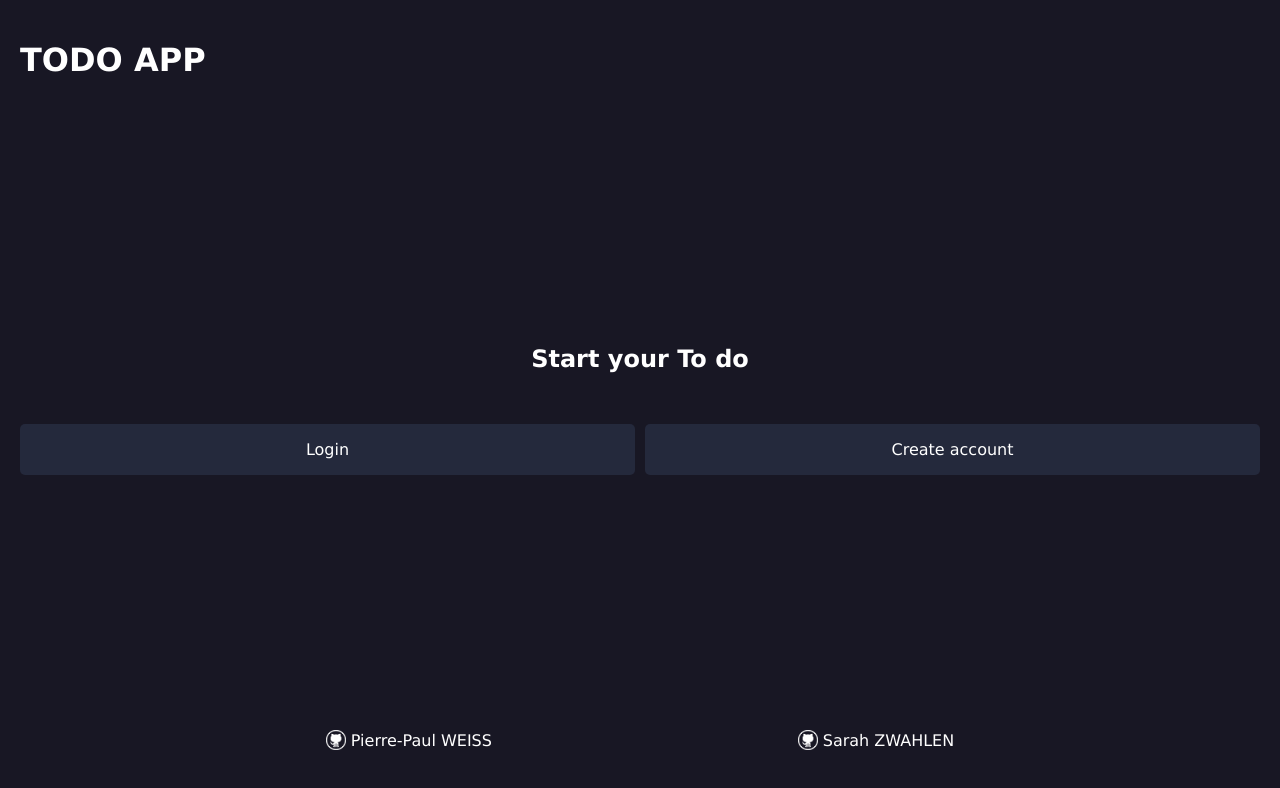
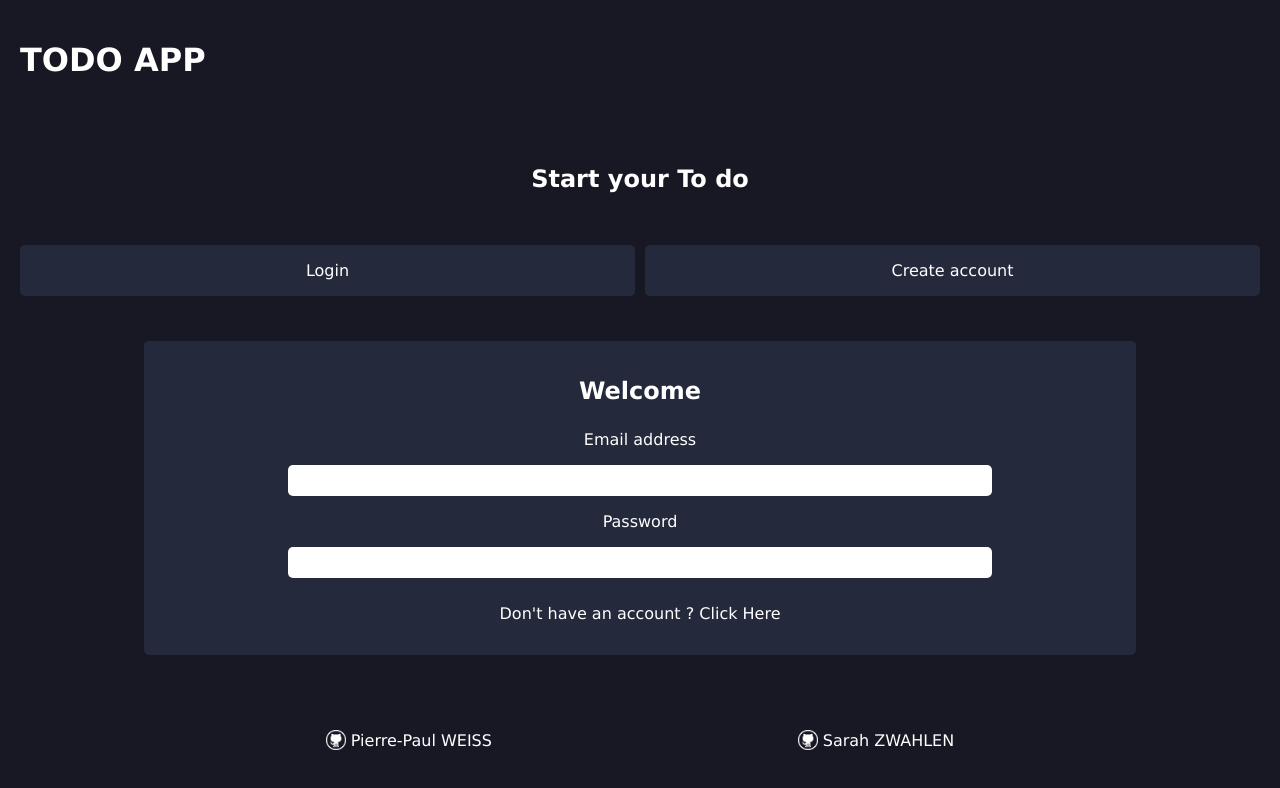
Before and after one commit to SarahZwahlen/to-do-list, a React (Create React App) app in the folder front/: page /login in a window 1280 px wide. Shown: the top 788 px of the page. Built offline with nearby package versions, Linux system fonts and the light colour scheme.

Commit message:
Front Update 23/10

```diff
--- a/front/src/components/Layout/Main.js
+++ b/front/src/components/Layout/Main.js
@@ -1,5 +1,6 @@
 import './main.scss'
 import { Link } from 'react-router-dom'
+
 export function Main () {
   return (
     <section className="main">
--- a/front/src/components/Layout/main.scss
+++ b/front/src/components/Layout/main.scss
@@ -41,3 +41,29 @@ footer {
     }
   }
 }
+
+.login_container {
+  display: flex;
+  justify-content: center;
+  fieldset {
+    display: flex;
+    flex-direction: column;
+    gap: 1rem;
+    border: none;
+  }
+  .login {
+    display: flex;
+    flex-direction: column;
+    align-items: center;
+    gap: 1rem;
+    input{
+      width: 70%;
+      height: 1.3rem;
+      border-radius: 5px;
+      border: none;
+      outline: none;
+      padding: 5px 15px;
+    }
+  }
+
+}
--- a/front/src/components/User/Login.js
+++ b/front/src/components/User/Login.js
@@ -1,9 +1,27 @@
+import { useState } from 'react'
+import { Link } from 'react-router-dom'
 
+import '../Layout/main.scss'
 
 export function Login () {
+  const [user_data, setUserData] = useState({})
+
   return (
-    <div>
-      Login
-    </div>
+    <section className='login_container'>
+      <div className='card'>
+        <h2>Welcome</h2>
+        <fieldset >
+          <div className='login'>
+            <label>Email address</label>
+            <input type='text'></input>
+          </div>
+          <div className='login'>
+            <label>Password</label>
+            <input type='password'></input>
+          </div>
+        </fieldset>
+        <p>Don't have an account ? <Link to='new_user' className='link'>Click Here</Link></p>
+      </div>
+    </section>
   )
 }
--- a/front/src/router/publicRoutes.js
+++ b/front/src/router/publicRoutes.js
@@ -10,9 +10,9 @@ const publicRoutes = createBrowserRouter([
     path: "/",
     element: <Layout/>,
     children: [
-      { path: 'login', component: <Login/>},
-      { path: 'new_user', component: <NewUser/>},
-      { path: "*", component: <NotFound/>}
+      { path: 'login', element: <Login/>},
+      { path: 'new_user', element: <NewUser/>},
+      { path: "*", element: <NotFound/>}
     ]
   }
 ])
```
